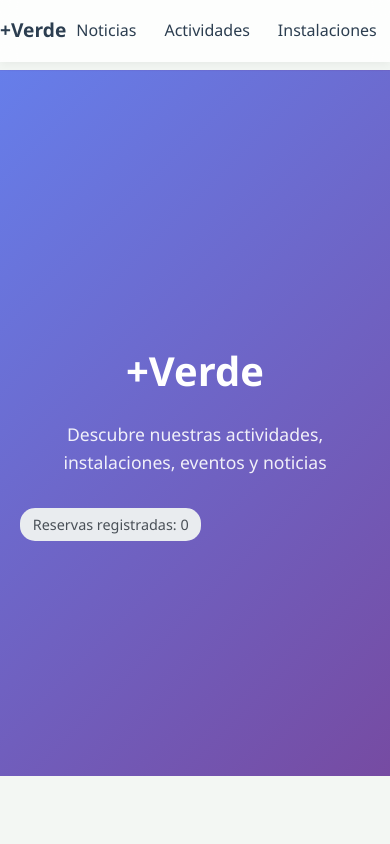
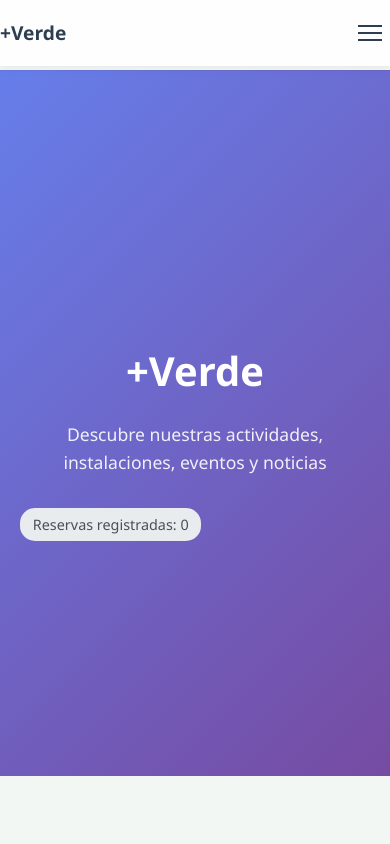
Before and after one commit to Fabian667/FrontClub, an Angular app: page / in a window 390 px wide. Shown: the top 844 px of the page. Built offline with nearby package versions, Linux system fonts and the light colour scheme; no server answers.

Commit message:
feat(landing): reinstalar botón menú hamburguesa y estilos responsive

```diff
--- a/src/app/components/landing/landing.component.css
+++ b/src/app/components/landing/landing.component.css
@@ -243,6 +243,29 @@
   color: white !important;
 }
 
+/* Botón hamburguesa */
+.menu-toggle {
+  display: none;
+  background: transparent;
+  border: none;
+  cursor: pointer;
+  padding: 8px;
+  border-radius: 6px;
+}
+
+.menu-toggle:focus-visible {
+  outline: 2px solid #667eea;
+}
+
+.menu-toggle .bar {
+  display: block;
+  width: 24px;
+  height: 2px;
+  background: #2c3e50;
+  margin: 5px 0;
+  transition: transform 0.2s ease, opacity 0.2s ease;
+}
+
 /* Contact Section */
 .contact-section {
   padding: 80px 20px;
@@ -442,6 +465,27 @@
 
 /* Responsive nav */
 @media (max-width: 768px) {
-  .nav-links { gap: 0.5rem; }
-  .nav-links a { padding: 6px 10px; }
+  .menu-toggle { display: inline-block; }
+
+  /* Ocultar nav por defecto en móvil */
+  .nav-links {
+    display: none;
+    position: absolute;
+    top: 60px;
+    left: 20px;
+    right: 20px;
+    background: rgba(255, 255, 255, 0.98);
+    backdrop-filter: saturate(180%) blur(8px);
+    box-shadow: 0 8px 24px rgba(0,0,0,0.1);
+    border: 1px solid var(--color-border);
+    border-radius: 12px;
+    padding: 12px;
+    flex-direction: column;
+    gap: 8px;
+    z-index: 1001;
+  }
+
+  .nav-links.open { display: flex; }
+
+  .nav-links a { padding: 10px 12px; }
 }
--- a/src/app/components/landing/landing.component.html
+++ b/src/app/components/landing/landing.component.html
@@ -2,13 +2,23 @@
   <header class="site-header">
     <div class="container header-content">
       <div class="brand"><a routerLink="/">+Verde</a></div>
-      <nav class="nav-links">
-        <a href="#noticias">Noticias</a>
-        <a href="#actividades">Actividades</a>
-        <a href="#instalaciones">Instalaciones</a>
-        <a href="#eventos">Eventos</a>
-        <a *ngIf="!isLoggedIn()" routerLink="/admin/login" class="login-btn">Login</a>
-        <button *ngIf="isLoggedIn()" (click)="logout()" class="login-btn">Salir</button>
+      <!-- Botón menú hamburguesa -->
+      <button class="menu-toggle" type="button"
+              aria-label="Abrir menú"
+              aria-controls="primary-nav"
+              [attr.aria-expanded]="menuOpen()"
+              (click)="toggleMenu()">
+        <span class="bar"></span>
+        <span class="bar"></span>
+        <span class="bar"></span>
+      </button>
+      <nav id="primary-nav" class="nav-links" [class.open]="menuOpen()">
+        <a href="#noticias" (click)="closeMenu()">Noticias</a>
+        <a href="#actividades" (click)="closeMenu()">Actividades</a>
+        <a href="#instalaciones" (click)="closeMenu()">Instalaciones</a>
+        <a href="#eventos" (click)="closeMenu()">Eventos</a>
+        <a *ngIf="!isLoggedIn()" routerLink="/admin/login" class="login-btn" (click)="closeMenu()">Login</a>
+        <button *ngIf="isLoggedIn()" (click)="logout(); closeMenu()" class="login-btn">Salir</button>
       </nav>
     </div>
   </header>
--- a/src/app/components/landing/landing.component.ts
+++ b/src/app/components/landing/landing.component.ts
@@ -45,6 +45,8 @@ export class LandingComponent implements OnInit {
 
   backgroundStyle = signal<string>('linear-gradient(135deg, #667eea 0%, #764ba2 100%)');
   contactInfo = signal<ContactInfo>({});
+  // Estado del menú hamburguesa
+  menuOpen = signal<boolean>(false);
 
   constructor() {
     this.loadPublic();
@@ -105,6 +107,16 @@ export class LandingComponent implements OnInit {
     this.isLoggedIn.set(false);
   }
 
+  // Toggle del menú hamburguesa
+  toggleMenu() {
+    this.menuOpen.set(!this.menuOpen());
+  }
+
+  // Cerrar menú al seleccionar opción
+  closeMenu() {
+    this.menuOpen.set(false);
+  }
+
   onContactSubmit(form: NgForm) {
     if (form.valid) {
       const { name, message } = form.value;
```
